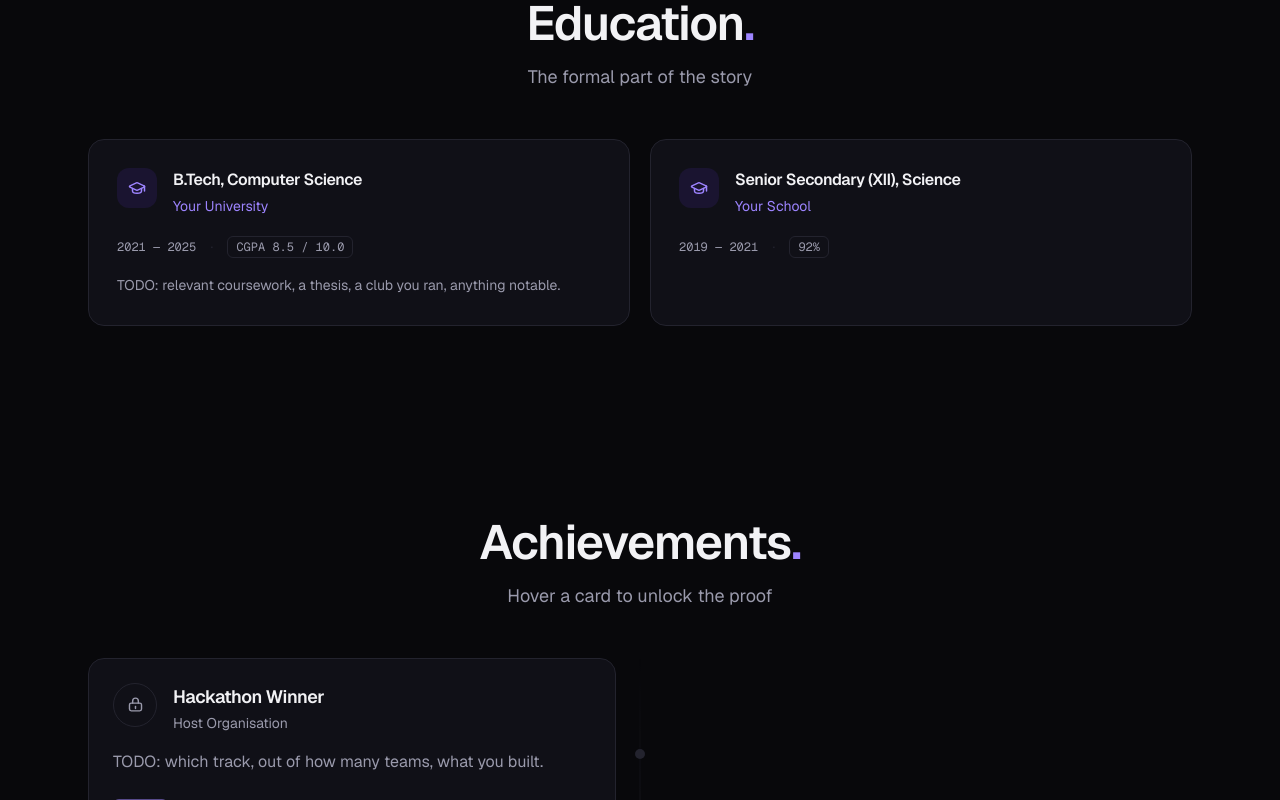
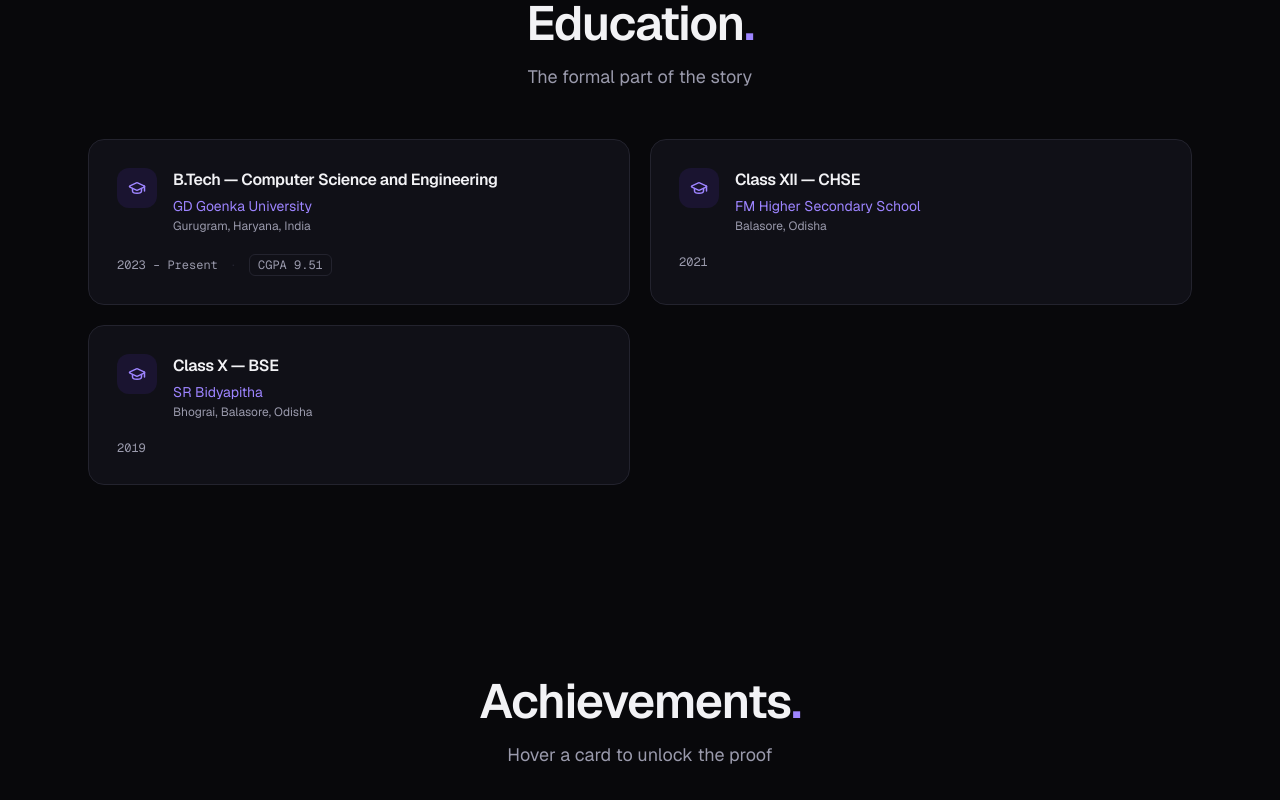
Before and after one commit to SR-Pradhan/Portfolio, a Next.js app in the folder frontend/: page / in a window 1280 px wide. Shown: the part 5200-6000 px from the top of the page. Built offline with nearby package versions, Linux system fonts and the light colour scheme; no server answers.

Commit message:
Add spotlight hover to education cards

```diff
--- a/frontend/src/components/sections/Education.tsx
+++ b/frontend/src/components/sections/Education.tsx
@@ -1,6 +1,7 @@
 import { GraduationCap } from "lucide-react";
 import { education } from "@/data/site";
 import Reveal from "../Reveal";
+import SpotlightCard from "../SpotlightCard";
 import Section from "../Section";
 
 export default function Education() {
@@ -9,7 +10,8 @@ export default function Education() {
       <div className="grid gap-5 md:grid-cols-2">
         {education.map((e, i) => (
           <Reveal key={i} delay={(i % 2) * 0.08}>
-            <article className="flex h-full flex-col rounded-2xl border border-border bg-surface p-7 transition-colors hover:border-accent/60">
+            <SpotlightCard>
+              <div className="relative z-10 flex h-full flex-col p-7">
               <div className="flex items-start gap-4">
                 <span className="grid size-10 shrink-0 place-items-center rounded-xl bg-accent-soft text-accent">
                   <GraduationCap size={18} />
@@ -17,6 +19,9 @@ export default function Education() {
                 <div className="min-w-0">
                   <h3 className="font-semibold tracking-tight">{e.degree}</h3>
                   <p className="mt-1 text-sm text-accent">{e.school}</p>
+                  {e.location && (
+                    <p className="mt-0.5 text-xs text-muted">{e.location}</p>
+                  )}
                 </div>
               </div>
 
@@ -35,7 +40,8 @@ export default function Education() {
               {e.detail && (
                 <p className="mt-4 text-sm leading-relaxed text-muted">{e.detail}</p>
               )}
-            </article>
+              </div>
+            </SpotlightCard>
           </Reveal>
         ))}
       </div>
--- a/frontend/src/data/site.ts
+++ b/frontend/src/data/site.ts
@@ -86,24 +86,34 @@ export const about = {
 export type Education = {
   degree: string;
   school: string;
+  location?: string;
   period: string;
   grade?: string;
   detail?: string;
 };
 
+/** Reverse chronological: most recent first. */
 export const education: Education[] = [
   {
-    degree: "B.Tech, Computer Science",
-    school: "Your University", // TODO
-    period: "2021 — 2025",
-    grade: "CGPA 8.5 / 10.0",
-    detail: "TODO: relevant coursework, a thesis, a club you ran, anything notable.",
+    degree: "B.Tech — Computer Science and Engineering",
+    school: "GD Goenka University",
+    location: "Gurugram, Haryana, India",
+    period: "2023 – Present",
+    grade: "CGPA 9.51",
   },
   {
-    degree: "Senior Secondary (XII), Science",
-    school: "Your School", // TODO
-    period: "2019 — 2021",
-    grade: "92%",
+    degree: "Class XII — CHSE",
+    school: "FM Higher Secondary School",
+    location: "Balasore, Odisha",
+    period: "2021",
+    // TODO: add a percentage or grade if you want one shown
+  },
+  {
+    degree: "Class X — BSE",
+    school: "SR Bidyapitha",
+    location: "Bhograi, Balasore, Odisha",
+    period: "2019",
+    // TODO: add a percentage or grade if you want one shown
   },
 ];
 
```
